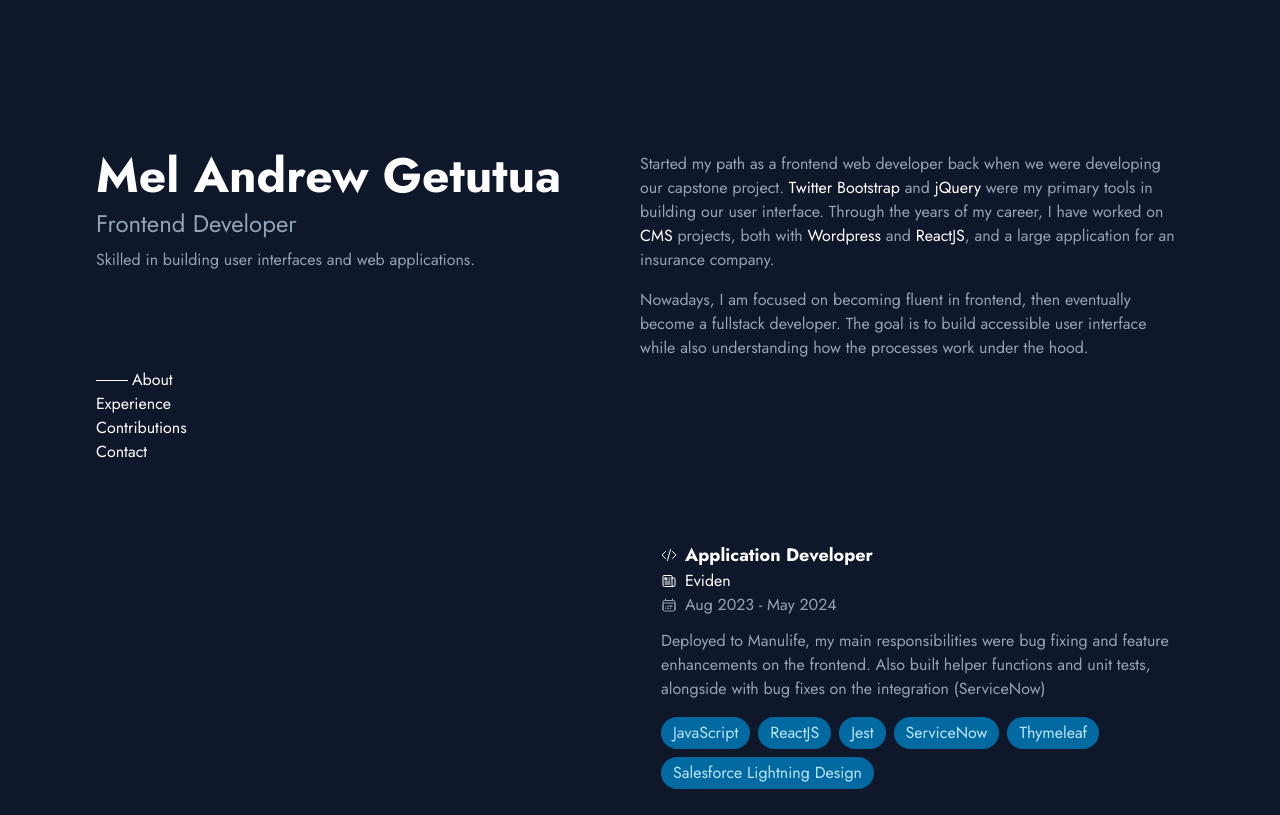
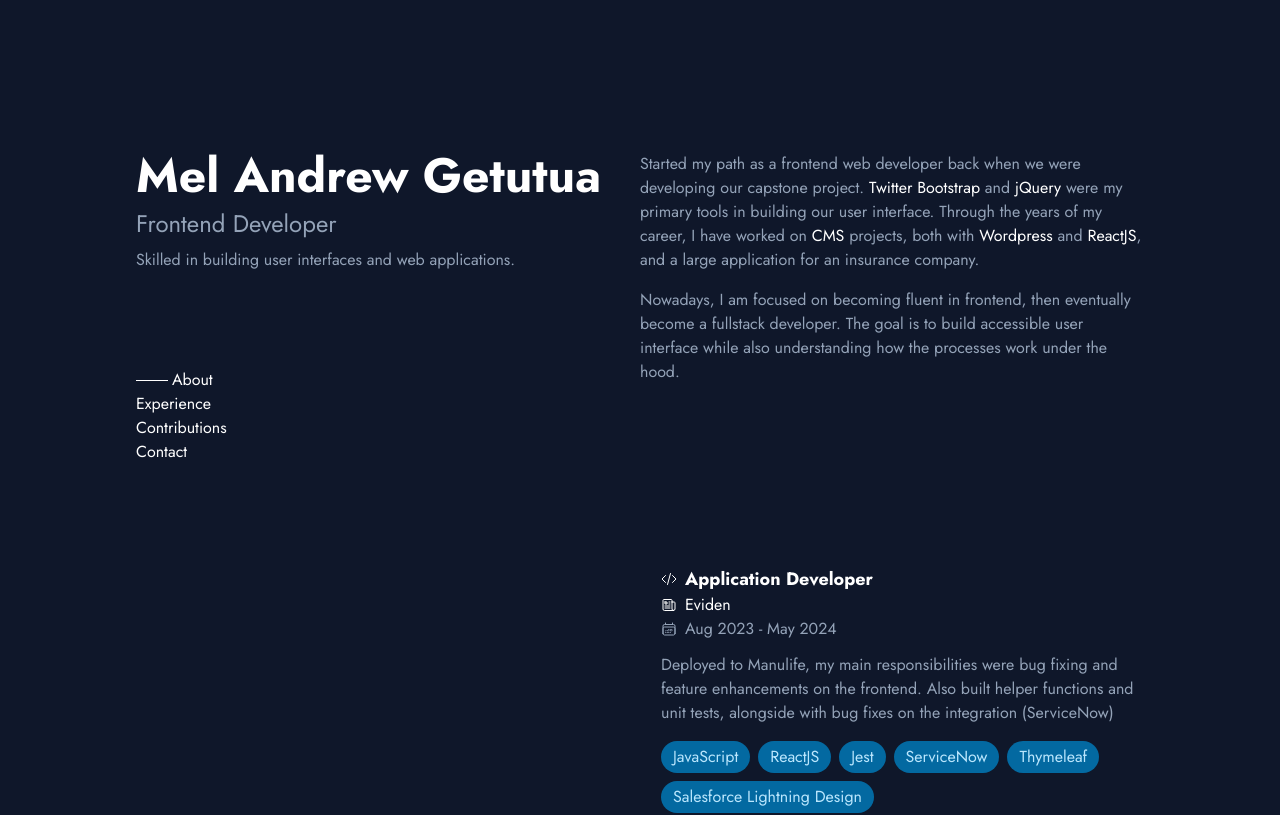
Before and after one commit to ndrewg/portfolio, a React (Vite) app: page / in a window 1280 px wide. Shown: the top 815 px of the page. Built offline with nearby package versions, Linux system fonts and the light colour scheme.

Commit message:
added max width

```diff
--- a/src/App.tsx
+++ b/src/App.tsx
@@ -47,7 +47,7 @@ const App = () => {
           />
         )}
       </AnimatePresence>
-      <div className='w-full relative p-10 text-slate-400 block lg:flex lg:items-start lg:px-24 overflow-hidden md:overflow-visible'>
+      <div className='w-full relative p-10 text-slate-400 block lg:flex lg:items-start lg:px-24 overflow-hidden md:overflow-visible lg:max-w-[1200px] lg:mx-auto'>
         <Header />
         <div className='basis-2/4 pt-28'>
           {Object.entries(sections).map(([key, Section]) => {
```
